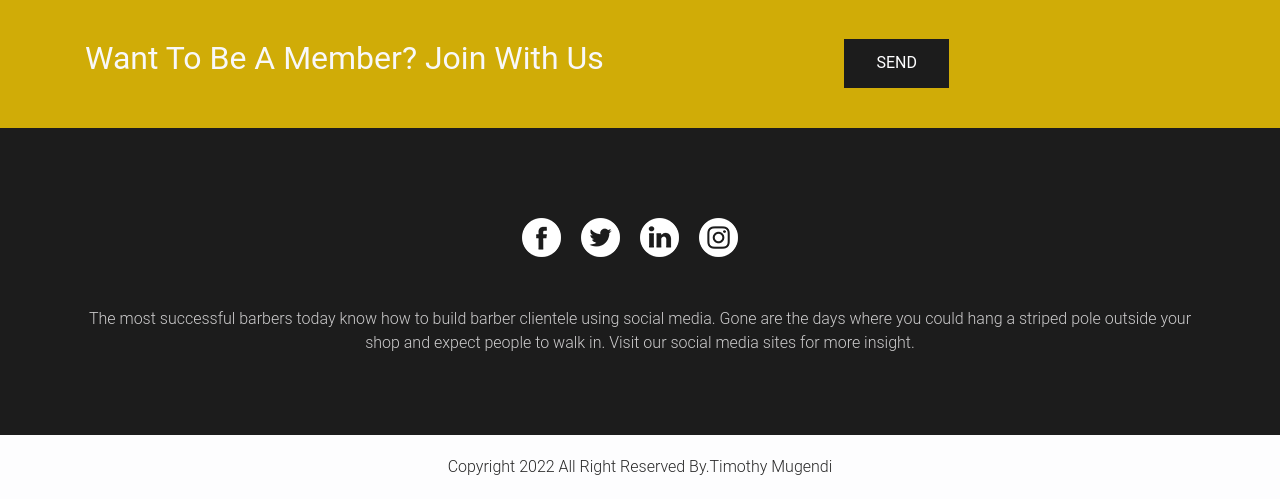
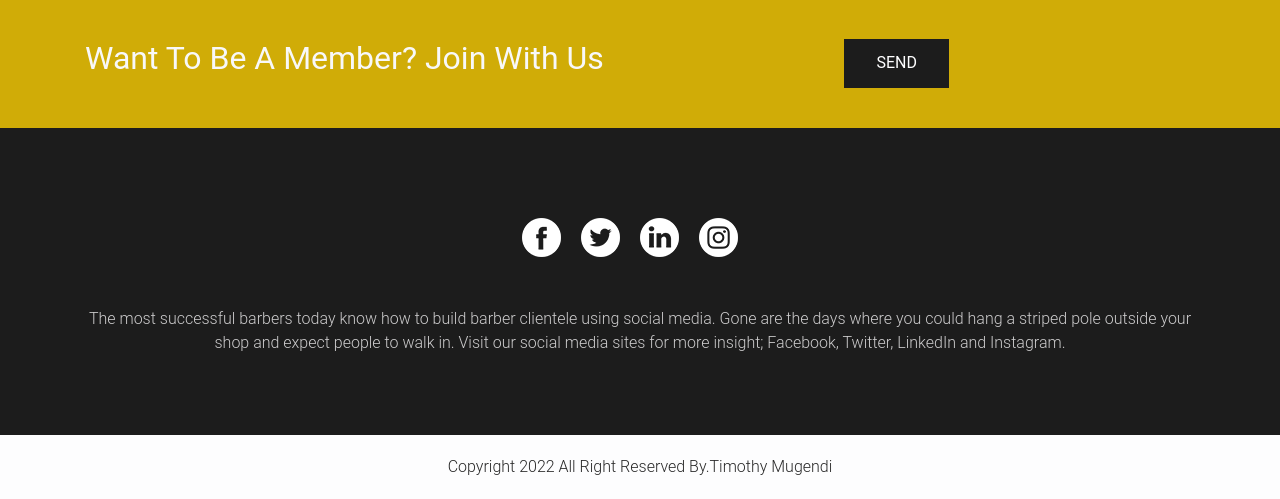
Before and after one commit to Timoh97/Fade-O-Clock-Barber, a Django app: page / in a window 1280 px wide. Shown: the part 4420-4919 px from the top of the page. Run offline with Django 3.2, Linux system fonts and the light colour scheme; some libraries are stand-ins or nearby versions.

Commit message:
add social media sites to the landing page

```diff
--- a/application/templates/index.html
+++ b/application/templates/index.html
@@ -352,7 +352,7 @@
               <li><a href="#"><img src="{% static 'images/instagram-icon.png' %}"></a></li>
             </ul>
           </div>
-          <p class="lorem_ipsum_text">The most successful barbers today know how to build barber clientele using social media. Gone are the days where you could hang a striped pole outside your shop and expect people to walk in. Visit our social media sites for more insight.</p>
+          <p class="lorem_ipsum_text">The most successful barbers today know how to build barber clientele using social media. Gone are the days where you could hang a striped pole outside your shop and expect people to walk in. Visit our social media sites for more insight; Facebook, Twitter, LinkedIn and Instagram.</p>
         </div>
       </div>
       <!-- footer section end -->
```
